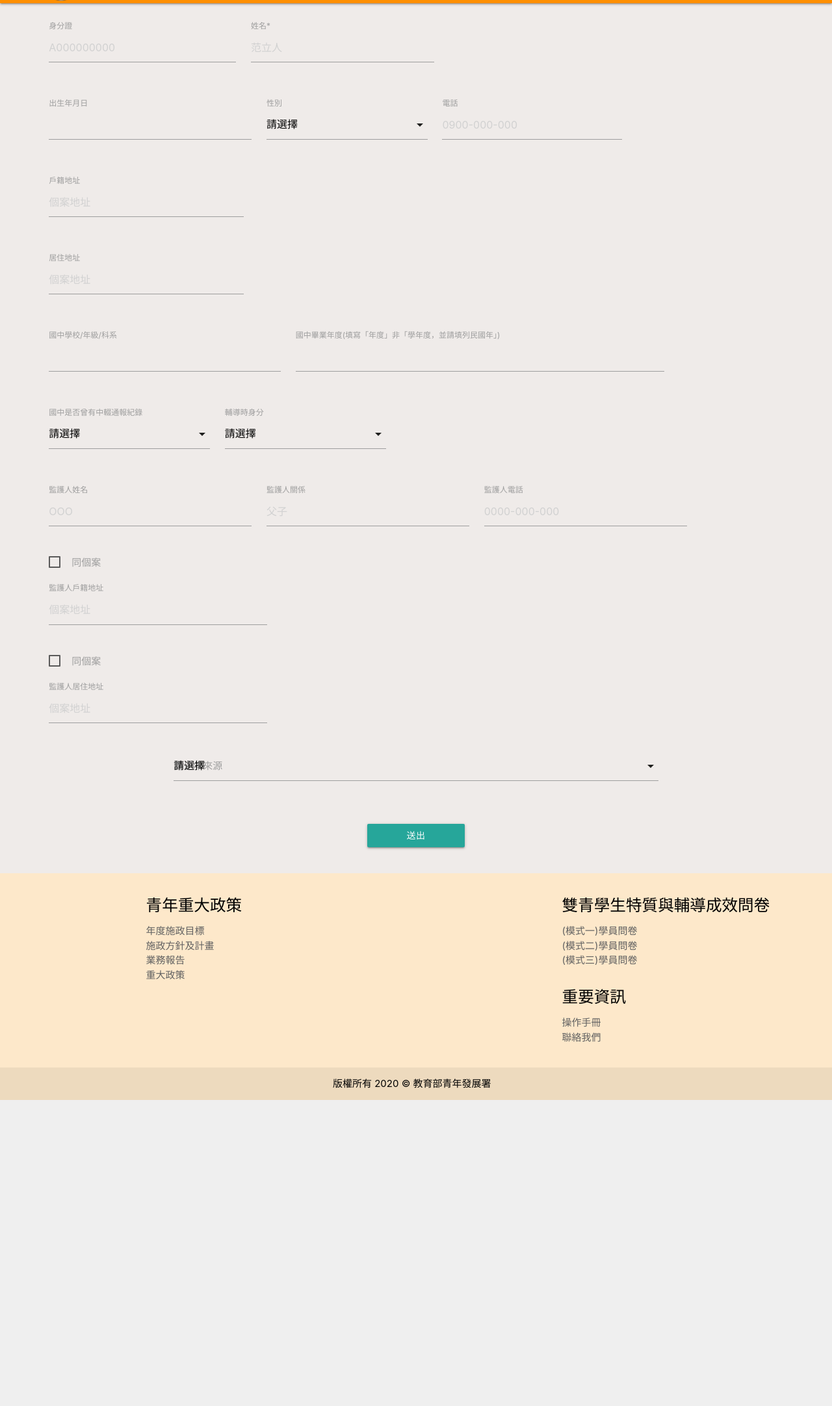
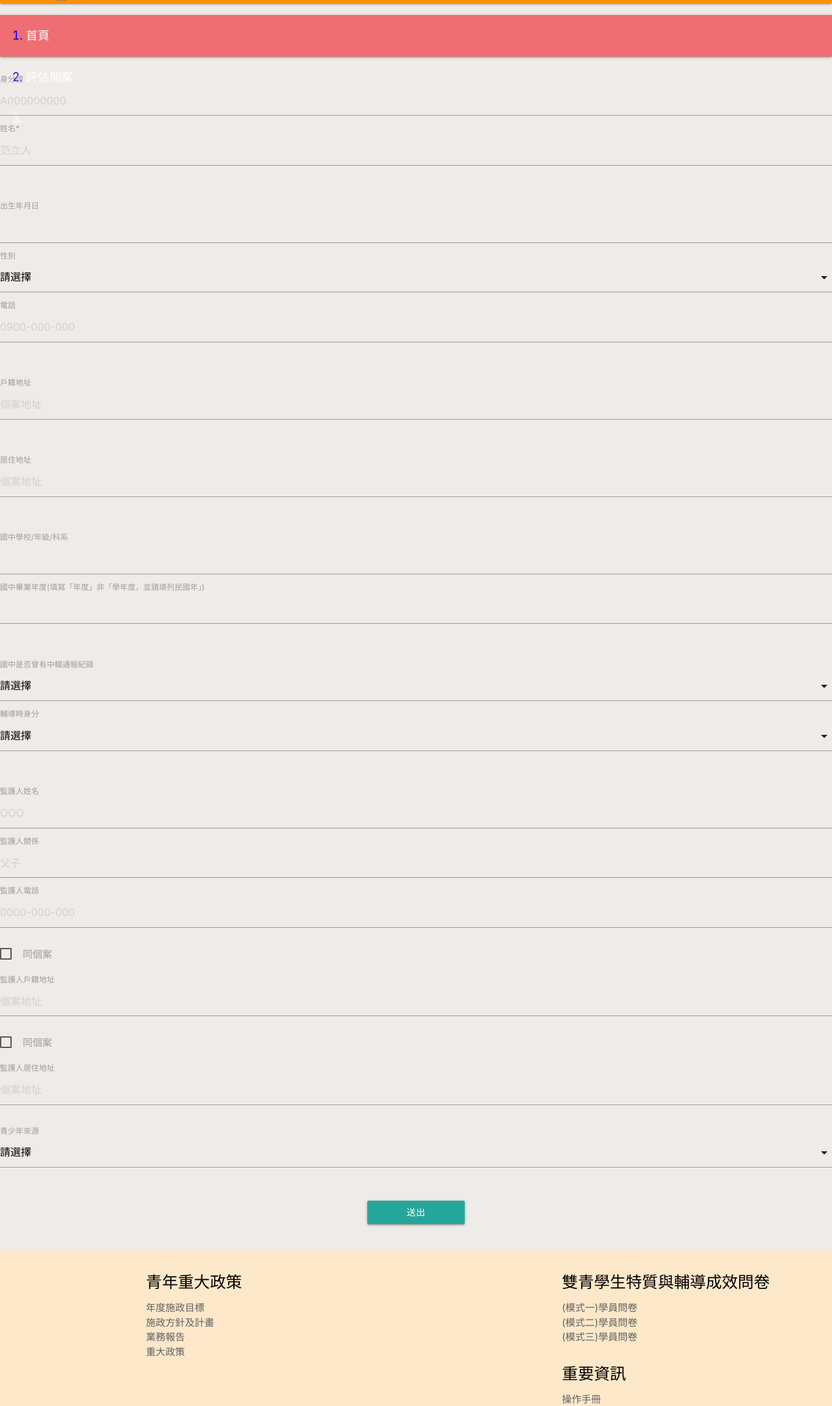
Before and after one commit to cindylu165/yda_bootstrap, a PHP site: the page made by application/views/youth/personal_data.php in a window 1280 px wide. Shown: the part 59-2223 px from the top of the page at 65% size. Before the commit the page ends 1752 px from the top, so only its background shows below. Run offline with PHP 8.4, Linux system fonts and the light colour scheme; the template is opened without the code that fills it, so the values that code supplies are empty; some libraries are stand-ins or nearby versions.

Commit message:
check_ok

```diff
--- a/application/views/youth/personal_data.php
+++ b/application/views/youth/personal_data.php
@@ -1,7 +1,32 @@
 <?php $this->load->view('templates/new_header')?>
-<div class="container" style="width:90%;">
-  <div class="row">
-      <div class="row">
+<div class="breadcrumb-div">
+  <nav style="--bs-breadcrumb-divider: '>';" aria-label="breadcrumb">
+    <ol class="breadcrumb">
+      <li class="breadcrumb-item active" style="color:blue;" aria-current="page">
+        <a href="<?php echo site_url('/user/index'); ?>" <?php echo $url == '/user/index' ? 'active' : ''; ?>>首頁</a>
+      </li>
+      <li class="breadcrumb-item active" style="color:blue;" aria-current="page">
+        <a href="#">評估開案</a>
+      </li>
+      <?php if ($comePage == "allSource"): ?>
+        <li class="breadcrumb-item active" style="color:blue;" aria-current="page">
+          <a href="<?php echo site_url('/youth/get_all_source_youth_table'); ?>">原始來源清單</a>
+        </li>
+      <?php elseif ($comePage == "allYouth"): ?>
+        <li class="breadcrumb-item active" style="color:blue;" aria-current="page">
+          <a href="<?php echo site_url('/youth/get_all_youth_table'); ?>">需關懷追蹤青少年清單</a>
+        </li>
+      <?php endif;?>
+      <li class="breadcrumb-item active" aria-current="page"><?php echo $title;?></li>
+
+    </ol>
+  </nav>
+</div>
+
+<div class="container" style="width:100%;">
+	<div class="row">
+		<div class="card-body col-sm-12">
+      <!-- <div class="row">
         <?php if ($comePage == "allSource"): ?>
           <div class="col-md-12" style="text-align:left;">
           <a class="btn btn-warning" style="margin:10px;" href="<?php echo site_url('/youth/get_all_source_youth_table'); ?>">←原始來源清單</a>
@@ -9,9 +34,9 @@
           <div class="col-md-12" style="text-align:left;">
           <a class="btn btn-warning" style="margin:10px;" href="<?php echo site_url('/youth/get_all_youth_table'); ?>">←需關懷追蹤青少年清單</a>
         <?php endif;?>
-      </div>
+      </div> -->
       <h4 class="card-title text-center"><?php echo $title ?></h4>
-      <div class="col-md-12">
+      <div class="card-content">
         <form action="<?php echo site_url($url); ?>" method="post" accept-charset="utf-8" enctype="multipart/form-data">
           <input type="hidden" name="<?php echo $security->get_csrf_token_name() ?>"
             value="<?php echo $security->get_csrf_hash() ?>" />
@@ -20,7 +45,7 @@
 
           <!-- identification -->
         <div class="row">
-          <div class="col">
+          <div class="col-10 m-2 mx-auto">
             <label for="formIdentification">身分證</label>
             <input class="form-control" type="text" id="formIdentification" name="identification" placeholder="A000000000"
               value="<?php echo (empty($youths)) ? "" : $youths->identifications ?>"
@@ -28,7 +53,7 @@
           </div>
 
         <!-- name -->
-          <div class="col">
+          <div class="col-10 m-2 mx-auto">
             <label for="formName">姓名*</label>
             <input class="form-control" type="text" id="formName" name="name" placeholder="范立人" required
               value="<?php echo (empty($youths)) ? "" : $youths->name ?>"
@@ -38,7 +63,7 @@
 
     <!-- birth -->
     <div class="row">
-      <div class="col">
+      <div class="col-10 m-2 mx-auto">
         <label for="formBirth">出生年月日</label>
         <input class="form-control" type="text" id="formBirth" name="birth" class="datepicker"
           value="<?php echo (empty($youths)) ? "" : $youths->birth ?>"
@@ -46,7 +71,7 @@
       </div>
 
     <!-- gender -->
-      <div class="col">
+      <div class="col-10 m-2 mx-auto">
         <label>性別</label>
         <select class="form-select" name="gender" <?php echo (empty($youths->gender)) ? "" : "" ?>>
           <?php if (empty($youths->gender)) {?>
@@ -65,7 +90,7 @@
       </div>
 
     <!-- phone -->
-      <div class="col">
+      <div class="col-10 m-2 mx-auto">
         <label for="formPhone">電話</label>
         <input class="form-control" type="text" id="formPhone" name="phone" placeholder="0900-000-000"
           value="<?php echo (empty($youths)) ? "" : $youths->phone ?>"
@@ -75,7 +100,7 @@
 
     <!-- householdAddress -->
     <div class="row">
-      <div class="col">
+      <div class="col-10 m-2 mx-auto">
         <label for="formHouseholdAddress">戶籍地址</label>
         <input class="form-control" type="text" id="formHouseholdAddress" name="householdAddress" placeholder="個案地址"
           value="<?php echo (empty($youths)) ? "" : $youths->household_address_aes ?>"
@@ -85,7 +110,7 @@
 
     <!-- resideAddress -->
     <div class="row">
-      <div class="col">
+      <div class="col-10 m-2 mx-auto">
         <label for="formResideAddress">居住地址</label>
         <input class="form-control" type="text" id="formResideAddress" name="resideAddress" placeholder="個案地址"
           value="<?php echo (empty($youths)) ? "" : $youths->reside_address_aes ?>"
@@ -93,12 +118,12 @@
       </div>
     </div><br>
     <div class="row">
-      <div class="col">
+      <div class="col-10 m-2 mx-auto">
       <label for="formJuniorSchool">國中學校/年級/科系</label>
         <input class="form-control" type="text" id="formJuniorSchool" name="juniorSchool"
           value="<?php echo (empty($youths)) ? "" : $youths->junior_school ?>">
       </div>
-      <div class="col">
+      <div class="col-10 m-2 mx-auto">
         <label for="formJuniorGraduateYear">國中畢業年度(填寫「年度」非「學年度，並請填列民國年」)</label>
           <input class="form-control" type="number" min="0" id="formJuniorGraduateYear" name="juniorGraduateYear"
           value="<?php echo (empty($youths)) ? "" : $youths->junior_graduate_year ?>"
@@ -106,7 +131,7 @@
         </div>
     </div><br>
     <div class="row">
-      <div class="col">
+      <div class="col-10 m-2 mx-auto">
         <label>國中是否曾有中輟通報紀錄</label>
         <select class="form-select" name="juniorDropoutRecord" <?php echo (empty($youths)) ? "" : "" ?>>
           <?php if (isset($youths->junior_dropout_record)) {
@@ -124,7 +149,7 @@
           <?php }?>
         </select>
       </div>
-      <div class="col">
+      <div class="col-10 m-2 mx-auto">
         <label>輔導時身分</label>
               <select class="form-select" name="counselIdentity" <?php echo (empty($youths)) ? "" : "" ?>>
                 <?php if (empty($youths->counsel_identity)) {?>
@@ -146,7 +171,7 @@
     </div><br>
 
     <div class="row">
-      <div class="col">
+      <div class="col-10 m-2 mx-auto">
         <!-- guardianName -->
         <label for="formGuardianName">監護人姓名</label>
         <input class="form-control" type="text" id="formGuardianName" name="guardianName" placeholder="OOO"
@@ -155,7 +180,7 @@
       </div>
 
     <!-- guardianShip -->
-      <div class="col">
+      <div class="col-10 m-2 mx-auto">
         <label for="formGuardianship">監護人關係</label>
         <input class="form-control" type="text" id="formGuardianship" name="guardianShip" placeholder="父子"
                 value="<?php echo (empty($youths)) ? "" : $youths->guardianship ?>"
@@ -163,7 +188,7 @@
       </div>
 
     <!-- guardianPhone -->
-      <div class="col">
+      <div class="col-10 m-2 mx-auto">
         <label for="formGuardianPhone">監護人電話</label>
         <input class="form-control" type="text" id="formGuardianPhone" name="guardianPhone" placeholder="0000-000-000"
                 value="<?php echo (empty($youths)) ? "" : $youths->guardian_phone ?>"
@@ -173,7 +198,7 @@
 
     <!-- guardianHouseholdAddress -->
     <div class="row">
-      <div class="col">
+      <div class="col-10 m-2 mx-auto">
         <p><label>
             <input type="checkbox" class="form-check-input" name="guardianHouseholdAddressSame" value="1"
               <?php echo (empty($youths)) ? "" : "" ?> <?php if (!empty($youths)) {if ($youths->household_address_aes == $youths->guardian_household_address_aes) {
@@ -190,7 +215,7 @@
 
           <!-- guardianResideAddress -->
           <div class="row">
-            <div class="col">
+            <div class="col-10 m-2 mx-auto">
               <p><label>
                   <input type="checkbox" class="form-check-input" name="guardianResideAddressSame" value="1"
                     <?php echo (empty($youths)) ? "" : "" ?> <?php if (!empty($youths)) {if ($youths->reside_address_aes == $youths->guardian_reside_address_aes) {
@@ -209,7 +234,7 @@
 
           <!-- source -->
           <div class="row">
-            <div class="input-field col s10 offset-m2 m8">
+          <div class="col-10 m-2 mx-auto">
               <label>青少年來源</label>
               <select class="form-select"name="source">
                 <?php if (empty($youths->source)) {?>
@@ -232,7 +257,7 @@
 
           <!-- sourceSchoolYear -->
           <div class="row">
-            <div class="col">
+            <div class="col-10 m-2 mx-auto">
               <label for="formSourceSchoolYear">動向調查學年度</label>
               <input class="form-control"type="number" min="0" id="formSourceSchoolYear" name="sourceSchoolYear"
                 value="<?php echo (empty($youths)) ? "" : $youths->source_school_year ?>">
@@ -241,7 +266,7 @@
 
           <!-- surveyType -->
           <div class="row">
-            <div class="col">
+            <div class="col-10 m-2 mx-auto">
               <label>動向調查類別</label>
               <select class="form-select"name="surveyType">
                 <?php if (empty($youths->survey_type)) {?>
```
